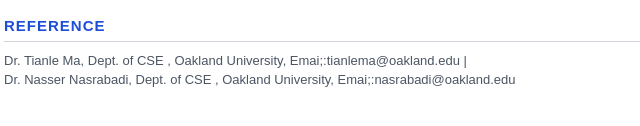
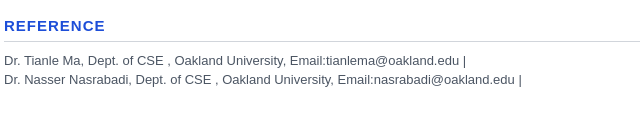
Before and after one commit to Shazzad-Shaon3404/shaon-job, a plain HTML site: page index.html in a window 1280 px wide. Shown: the part 1377-1503 px from the top of the page, 218-858 px from the left. Drawn offline with Linux system fonts and the light colour scheme.

Commit message:
Update index.html

```diff
--- a/index.html
+++ b/index.html
@@ -299,9 +299,9 @@
     <section>
       <h2>Reference</h2>
       <p class="small">
-        Dr. Tianle Ma, Dept. of CSE , Oakland University, Emai;:tianlema@oakland.edu |
+        Dr. Tianle Ma, Dept. of CSE , Oakland University, Email:tianlema@oakland.edu |
         <br>
-        Dr. Nasser Nasrabadi, Dept. of CSE , Oakland University, Emai;:nasrabadi@oakland.edu
+        Dr. Nasser Nasrabadi, Dept. of CSE , Oakland University, Email:nasrabadi@oakland.edu |
       </p>
     </section>
   </main>
```
